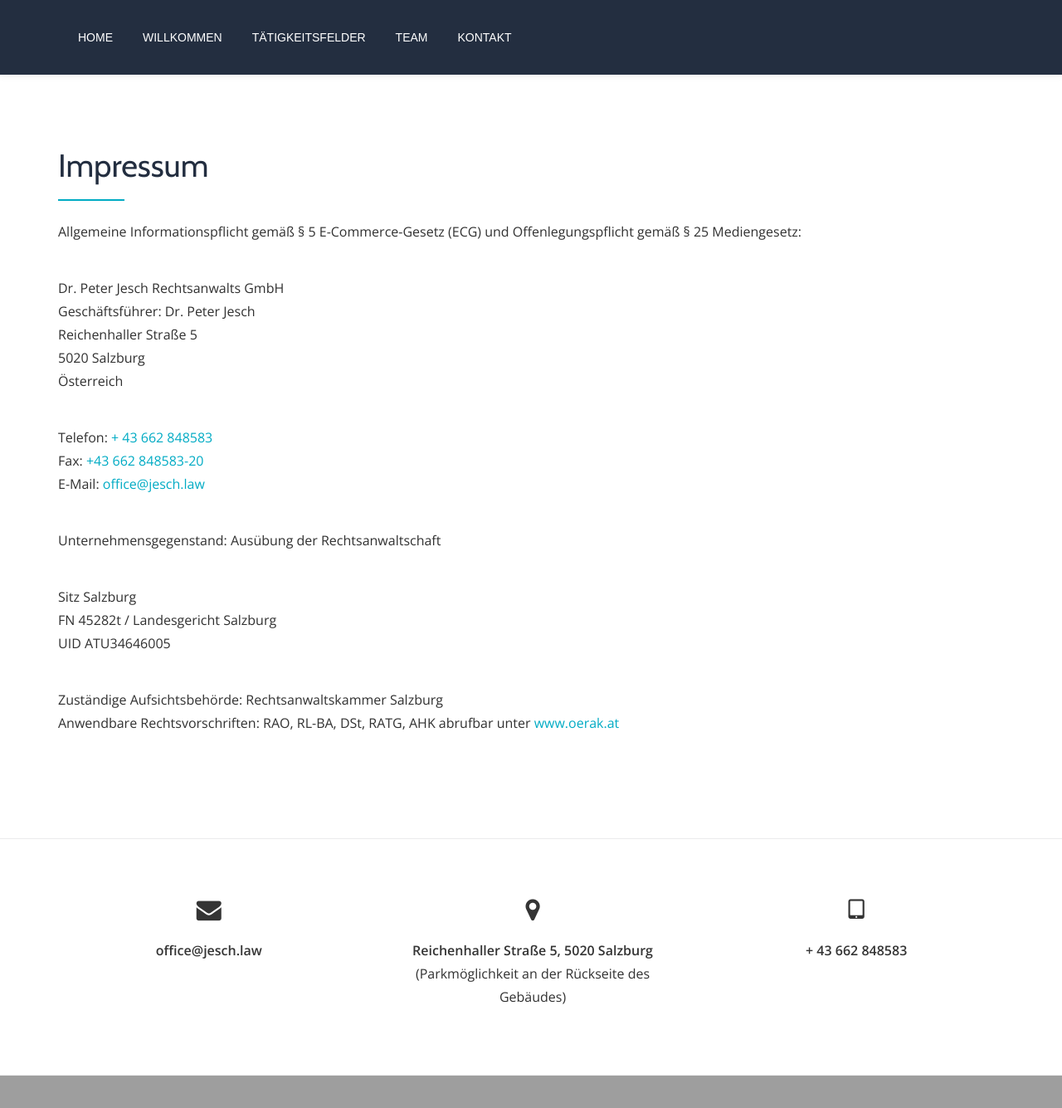
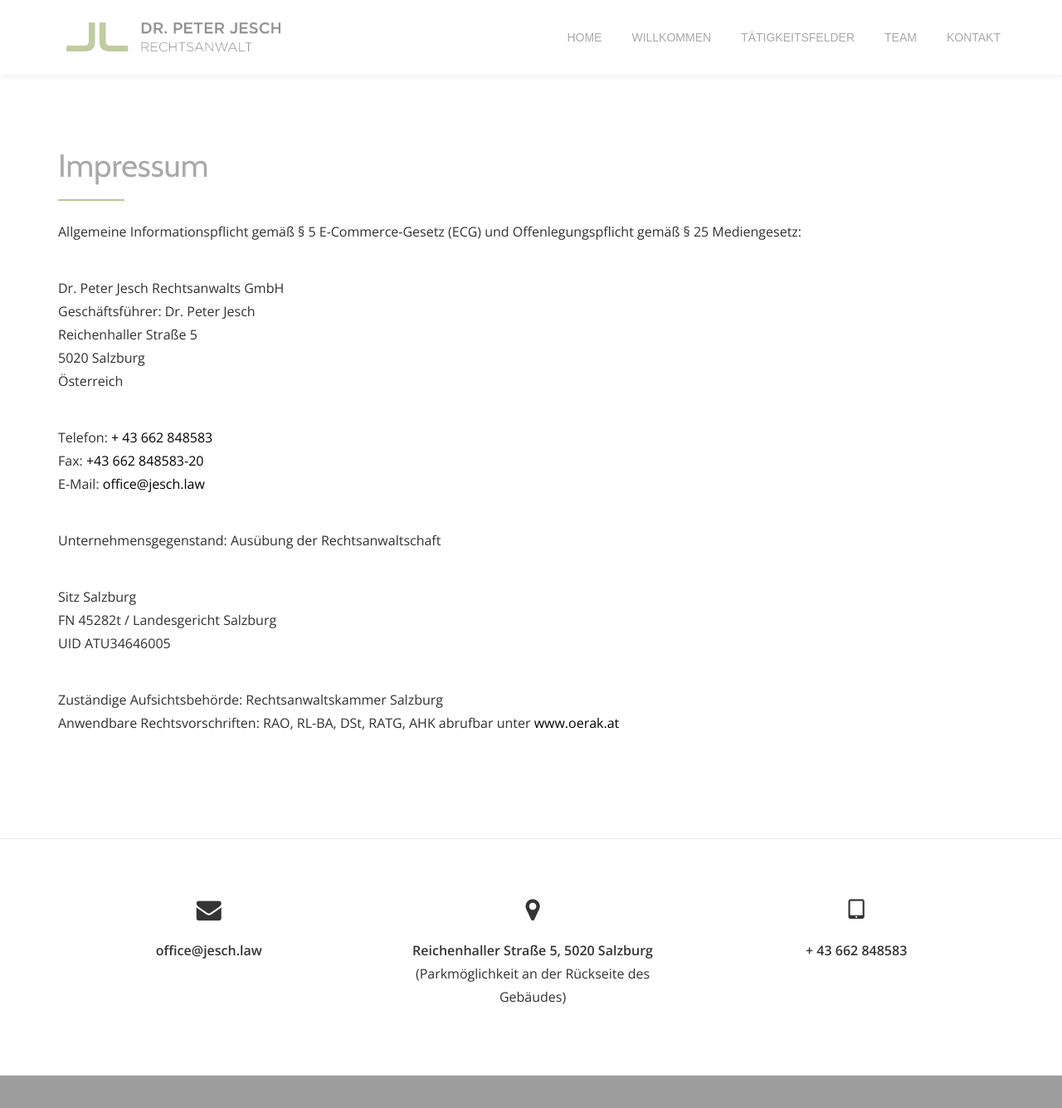
Before and after one commit to Funkmartin/Funkmartin.github.io, a Jekyll site: the page built from imprint/index.md, in a window 1280 px wide and 1400 px high. Shown: the top 1335 px of the window at 83% size. Built offline with Jekyll 4.4.1, drawn with Linux system fonts in a browser that asks for light colours; grey boxes are pictures that could not be loaded.

Commit message:
updated color scheme and logo

```diff
--- a/_includes/header.html
+++ b/_includes/header.html
@@ -8,6 +8,13 @@
           <span class="icon-bar"></span>
           <span class="icon-bar"></span>
         </button>
+
+        <div class="header-logo-wrap text-header">
+          <a href="{{ "/" | relative_url }}">
+            <img src="{{ "/assets/images/logo.png" | relative_url }}" class="logo">
+          </a>
+        </div>
+      </div>
 
       <div itemscope itemtype="http://schema.org/SiteNavigationElement" id="menu-primary" class="navbar-collapse collapse">
         <div class="site-header-menu">
--- a/_sass/_cognify.scss
+++ b/_sass/_cognify.scss
@@ -1,17 +1,19 @@
 $white: #fff;
+$logo-gray: #a9a9a9;
+$logo-green: #bac496;
 $black: #000;
 $logo-dark-blue: #232e40;
 $logo-light-blue: #00abc4;
 
 .single-service h3 {
-	color: $logo-dark-blue;
+	color: $black;
   margin-bottom: 15px;
   padding-top: 5px;
 }
 
 .sticky-navigation {
   min-height: 90px;
-  background-color: $logo-dark-blue;
+  background-color: $white;
 
   @media (max-width: 580px) {
     min-height: 70px;
@@ -23,21 +25,21 @@ $logo-light-blue: #00abc4;
     }
 
     a {
-      color: $white;
+      color: $logo-gray;
     }
 
     li {
       transition: all ease 0.25s;
 
       &:hover {
-        background-color: rgba($logo-light-blue,0.2);
+        background-color: rgba($logo-green,0.2);
       }
     }
 
     li a:hover,
     li.current > a,
     li:hover > a {
-      color: $logo-light-blue;
+      color: $logo-green;
     }
 
     @media (min-width: 768px) {
@@ -66,45 +68,47 @@ $logo-light-blue: #00abc4;
 }
 
 .navbar-inverse .navbar-toggle .icon-bar {
-  background-color: $logo-light-blue;
+  background-color: $logo-gray;
 }
 
 .header-logo-wrap {
-  padding: 10px;
+	padding-top: 27px;
+	padding-bottom: 27px;
 
   .logo {
-    height: 70px;
+    height: 35px;
     width: auto;
 
+
     @media (max-width: 580px) {
-      height: 50px;
+      height: 35px;
     }
   }
 }
 
 .logo {
-  width: 100px;
+  width: 80px;
 }
 
 .dark-text {
-  color: $logo-dark-blue;
+  color: $logo-gray;
 }
 
 
 .standard-button-white {
 	border-color: $white;
-	color: $logo-light-blue;
+	color: $logo-green;
 	background: rgba($white, 0.4);
 }
 
 .standard-button-white:hover {
 	border-color: $white;
-	color: $logo-light-blue;
+	color: $logo-green;
 	background: $white;
 }
 
 .standard-button-white:focus {
-	color: $logo-light-blue;
+	color: $logo-green;
 }
 
 .standard-button-white:active {
@@ -114,36 +118,37 @@ $logo-light-blue: #00abc4;
 .colored-line-left,
 .colored-line-right,
 .colored-line {
-	background-color: $logo-light-blue;
+	background-color: $logo-green;
 }
 
 .colored-text {
-	color: $logo-dark-blue;
+	color: $black;
 }
 
 .service-icon.colored-text {
-	color: $logo-light-blue;
+	color: $logo-green;
 }
 
 .footer,
 .footer a {
-  background-color: $logo-dark-blue;
+  background-color: $white;
+	color: $logo-gray;
 }
 
 .footer a:hover {
-  color: $white;
+  color: $logo-green;
 }
 
 a {
-  color: $logo-light-blue;
+  color: $black;
 }
 
 a:hover {
-  color: $logo-light-blue;
+  color: $logo-green;
 }
 
 .contact-info .contact-links a:hover {
-	color: $logo-light-blue;
+	color: $logo-green;
 }
 
 .team {
@@ -155,10 +160,10 @@ a:hover {
 
   .member-details-inner {
     padding-top: 15px;
-    color: $logo-dark-blue;
+    color: $black;
 
     & h5 {
-      color: $logo-dark-blue;
+      color: $black;
     }
   }
 
@@ -172,7 +177,7 @@ a:hover {
       line-height: 20px;
 
       a {
-        color: $logo-dark-blue;
+        color: $black;
       }
     }
   }
--- a/_sass/_llorix-one-companion.scss
+++ b/_sass/_llorix-one-companion.scss
@@ -196,7 +196,7 @@
 
 .team .section-overlay-layer {
 	padding-bottom: 50px;
-	background: rgba(13, 60, 85, 0.8);
+	background: rgba(#a9a9a9, 0.2);
 }
 
 .team .sub-heading {
--- a/assets/main.scss
+++ b/assets/main.scss
@@ -11,7 +11,7 @@
 }
 
 .overlay-layer-wrap {
-  background: rgba(13, 60, 85, 0.25);
+  //background: rgba(13, 60, 85, 0.25);
 }
 
 .archive-top .section-overlay-layer {
```
Also changed, not shown: assets/images/logo.png (added).
